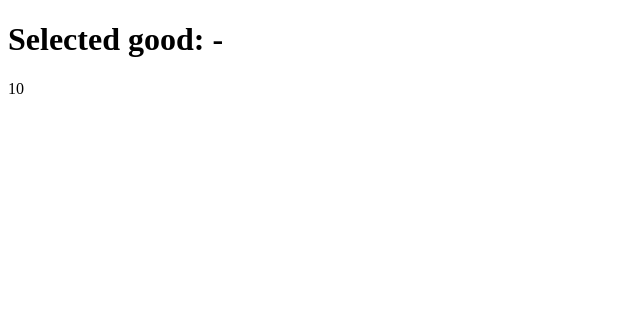
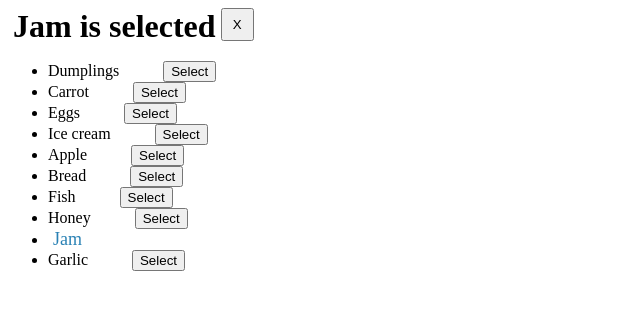
Before and after one commit to mate-academy/react_goods-selector, a React (Create React App) app: page / in a window 1280 px wide. Shown: the top 310 px of the page, without its empty margins (0-640 px from the left). Built offline with nearby package versions, Linux system fonts and the light colour scheme; the HTML template or start-up script is replaced by a standard one.

Commit message:
Basic task

```diff
--- a/src/App.js
+++ b/src/App.js
@@ -1,7 +1,9 @@
 import React from 'react';
 import './App.scss';
 
-const goodsFromServer = [
+class App extends React.Component {
+  state = {
+    goodsFromServer: [
       'Dumplings',
       'Carrot',
       'Eggs',
@@ -12,13 +14,77 @@ const goodsFromServer = [
       'Honey',
       'Jam',
       'Garlic',
-];
+    ],
 
-const App = () => (
+    selectedGood: 'Jam',
+  }
+
+  addSelection = (product) => {
+    this.setState({ selectedGood: product });
+  }
+
+  removeSelection =() => {
+    this.setState({ selectedGood: null });
+  }
+
+  render() {
+    const { goodsFromServer, selectedGood } = this.state;
+
+    return (
       <div className="App">
-    <h1>Selected good: -</h1>
-    {goodsFromServer.length}
+        <div className="heading">
+          {selectedGood !== null
+            ? (
+              <h1 className="heading__title">
+                {selectedGood}
+                {' '}
+                is selected
+              </h1>
+            )
+            : <h1 className="heading__title">No goods selected</h1>}
+          {
+          selectedGood !== null
+          && (
+          <button
+            type="button"
+            className="heading__button"
+            onClick={this.removeSelection}
+          >
+            X
+          </button>
+          )}
+        </div>
+
+        <ul className="list">
+          {goodsFromServer.map(product => (
+            <li key={product}>
+              <span className={
+                selectedGood === product ? 'active' : null
+                }
+              >
+                {product}
+              </span>
+              {' '}
+              {
+              selectedGood !== product
+              && (
+              <button
+                type="button"
+                className="button__select"
+                onClick={() => {
+                  this.addSelection(product);
+                }}
+              >
+                Select
+              </button>
+              )
+            }
+            </li>
+          ))}
+        </ul>
       </div>
     );
+  }
+}
 
 export default App;
--- a/src/App.scss
+++ b/src/App.scss
@@ -1 +1,22 @@
-// styles go here
+.active {
+  color: rgb(41, 129, 180);
+  margin: 5px;
+  font-size: 18px;
+}
+
+.button__select {
+  margin: 0 40px;
+}
+
+.heading {
+  display: flex;
+
+  &__title {
+    margin: 0 5px;
+  }
+
+  &__button {
+    width: 33px;
+    height: 33px;
+  }
+}
```
Also changed, not shown: 1 other file (tests, documents, lock files or other folders). Lines whose indentation alone changed are shown as unchanged.
